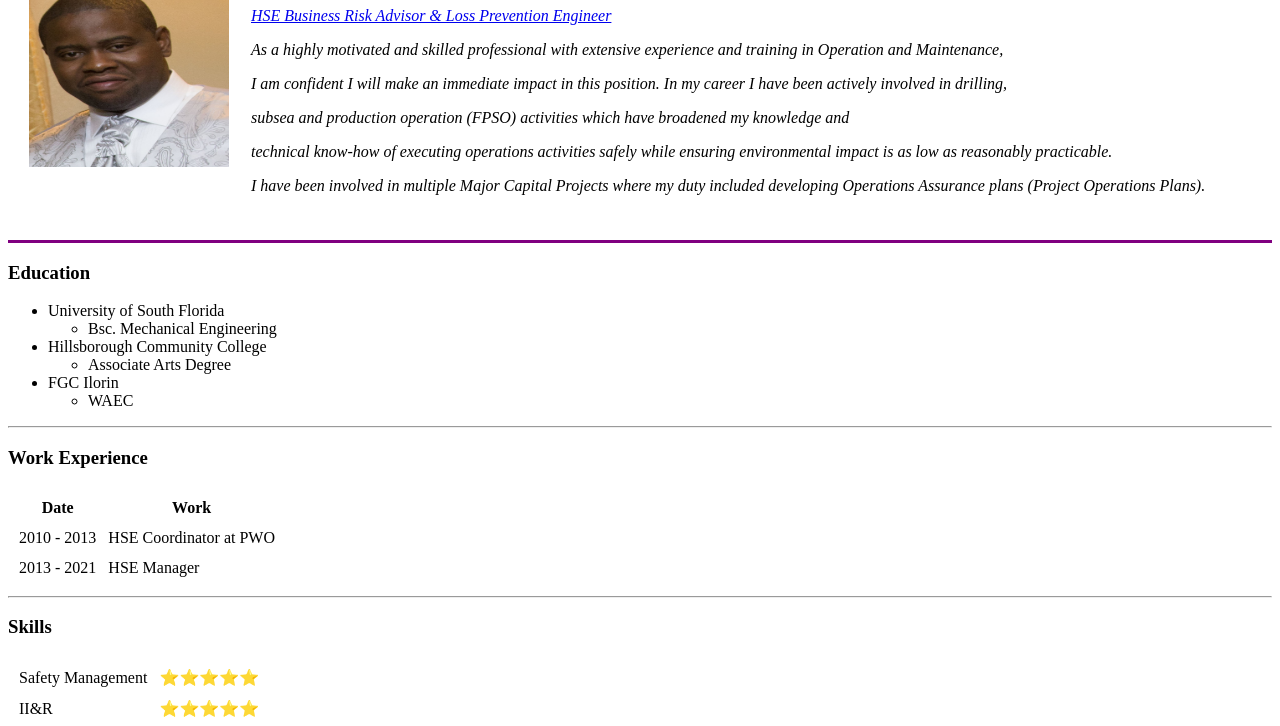
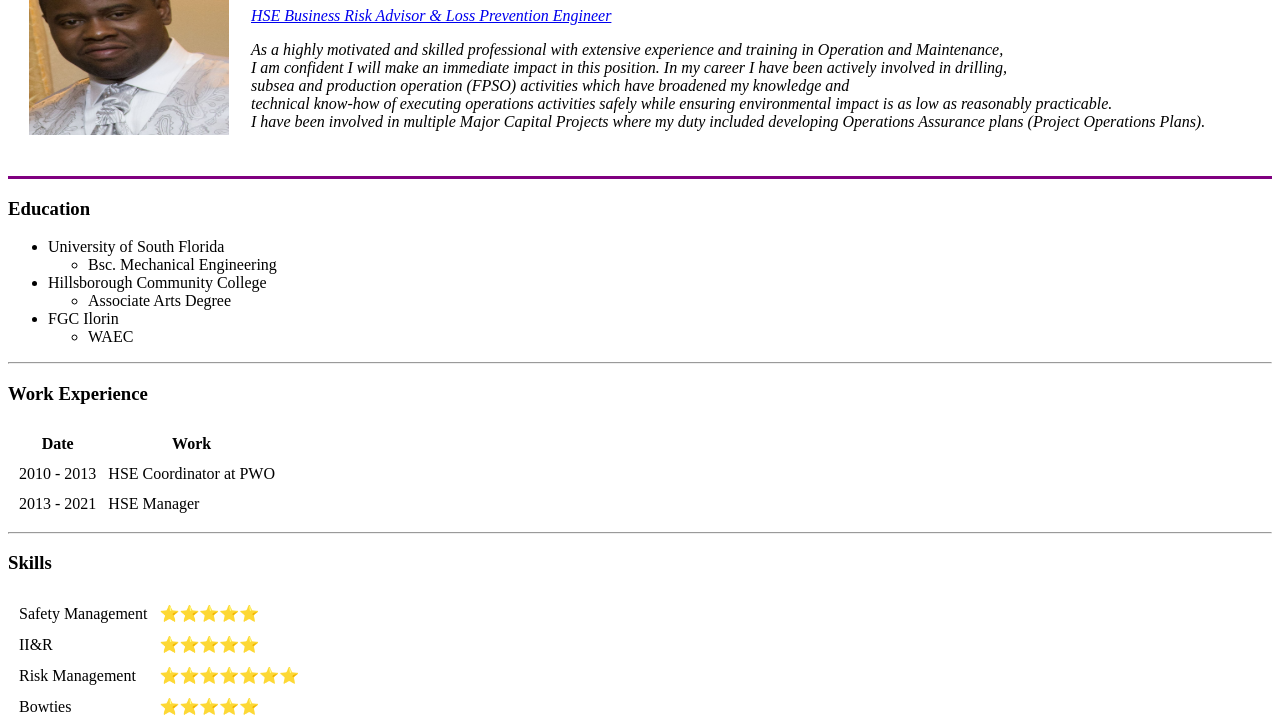
Before and after one commit to CaptainEjay/CV, a plain HTML site: page index.html in a window 1280 px wide. Shown: the part 102-828 px from the top of the page. Drawn offline with Linux system fonts and the light colour scheme.

Commit message:
Add files via upload

```diff
--- a/index.html
+++ b/index.html
@@ -16,11 +16,11 @@
         <p><em><a target="_blank" href="https://www.linkedin.com/in/ejiro-ojada-60336231/">HSE Business Risk Advisor & Loss Prevention Engineer</a></< /em>
         </p>
         <p>
-        <p>As a highly motivated and skilled professional with extensive experience and training in Operation and Maintenance,</p>
-        <p>I am confident I will make an immediate impact in this position. In my career I have been actively involved in drilling,</p>
-        <p>subsea and production operation (FPSO) activities which have broadened my knowledge and</p>
-        <p>technical know-how of executing operations activities safely while ensuring environmental impact is as low as reasonably practicable.</p>
-        <p>I have been involved in multiple Major Capital Projects where my duty included developing Operations Assurance plans (Project Operations Plans).</p>
+        As a highly motivated and skilled professional with extensive experience and training in Operation and Maintenance,<br>
+        I am confident I will make an immediate impact in this position. In my career I have been actively involved in drilling,<br>
+        subsea and production operation (FPSO) activities which have broadened my knowledge and<br>
+        technical know-how of executing operations activities safely while ensuring environmental impact is as low as reasonably practicable.<br>
+        I have been involved in multiple Major Capital Projects where my duty included developing Operations Assurance plans (Project Operations Plans).<br>
         </p>
       </td>
     </tr>
```
